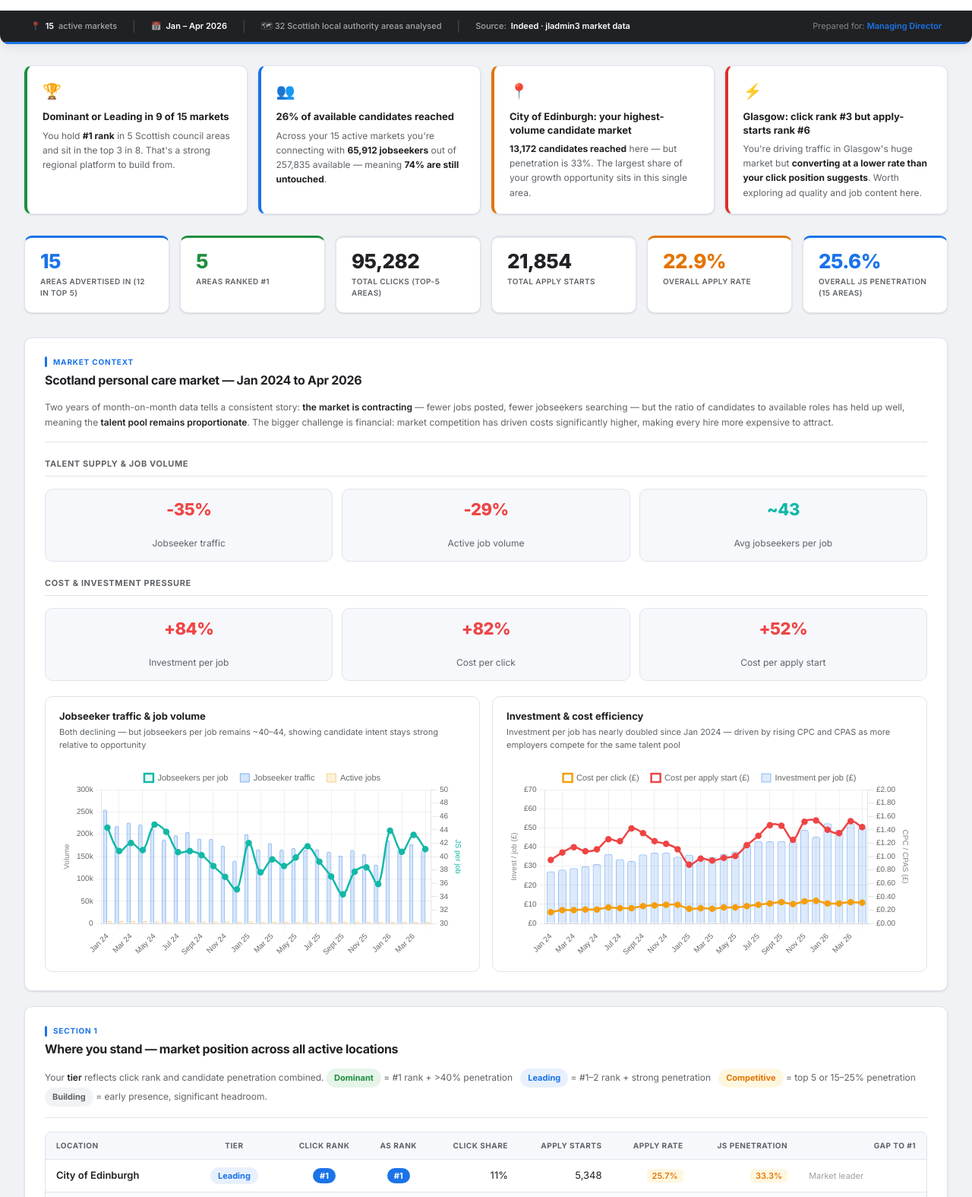
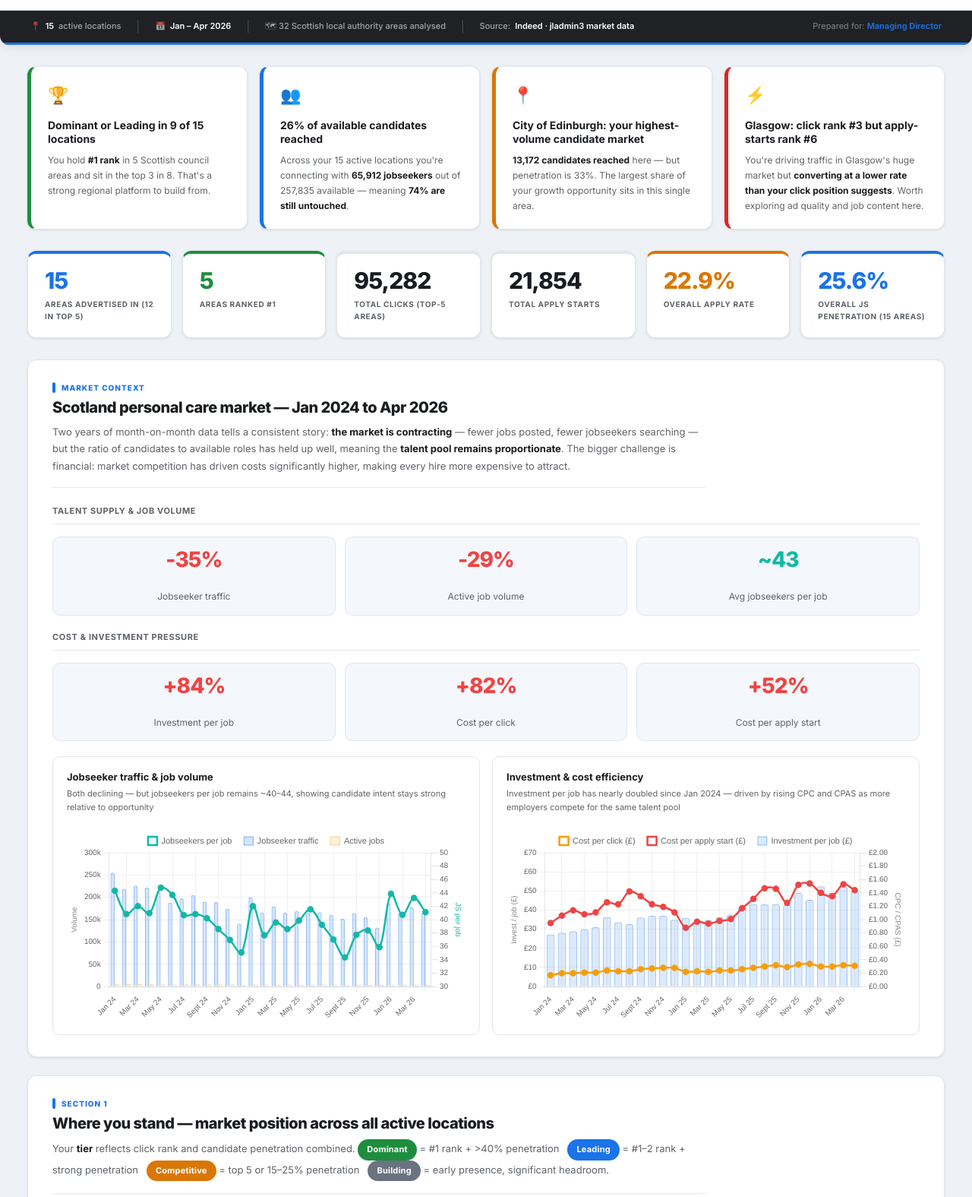
Before and after one commit to harygarding/callin-scotland-briefing, a plain HTML site: page index.html in a window 1280 px wide. Shown: the part 65-1640 px from the top of the page at 76% size. Drawn offline with nearby package versions, Linux system fonts and the light colour scheme.

Commit message:
Visual refresh — stronger typography, tier badges, spacing
Co-authored-by: Cursor <cursoragent@cursor.com>

```diff
--- a/index.html
+++ b/index.html
@@ -12,29 +12,30 @@
 *, *::before, *::after { box-sizing: border-box; margin: 0; padding: 0; }
 
 :root {
-  --navy:       #202124;
+  --navy:       #1a1c20;
   --navy-mid:   #3c4043;
   --navy-light: #e8f0fd;
   --accent:     #1a73e8;
-  --accent-bg:  #e8f0fd;
+  --accent-bg:  #eaf2ff;
   --green:      #1e8e3e;
   --green-bg:   #e6f4ea;
-  --amber:      #e37400;
-  --amber-bg:   #fef7e0;
-  --red:        #d93025;
-  --red-bg:     #fce8e6;
-  --bg:         #f0f2f5;
+  --amber:      #d97706;
+  --amber-bg:   #fef3c7;
+  --red:        #dc2626;
+  --red-bg:     #fee2e2;
+  --bg:         #eef1f6;
   --surface:    #ffffff;
-  --border:     #e0e4ea;
-  --text:       #202124;
+  --border:     #e2e6ed;
+  --text:       #1a1c20;
   --text-2:     #5f6368;
   --text-3:     #9aa0a6;
-  --stripe:     #fafbfc;
+  --stripe:     #f8fafc;
   --row-hover:  #eef4ff;
-  --header-bg:  #f6f8fc;
-  --shadow-sm:  0 1px 3px rgba(0,0,0,.08), 0 1px 2px rgba(0,0,0,.05);
-  --shadow-md:  0 4px 12px rgba(0,0,0,.08), 0 2px 4px rgba(0,0,0,.05);
-  --radius:     10px;
+  --header-bg:  #f4f7fb;
+  --shadow-sm:  0 1px 4px rgba(0,0,0,.07), 0 1px 2px rgba(0,0,0,.04);
+  --shadow-md:  0 6px 20px rgba(0,0,0,.09), 0 2px 6px rgba(0,0,0,.05);
+  --shadow-lg:  0 12px 32px rgba(0,0,0,.10), 0 4px 10px rgba(0,0,0,.06);
+  --radius:     12px;
 }
 
 body {
@@ -42,12 +43,13 @@ body {
   background: var(--bg);
   color: var(--text);
   font-size: 14px;
-  line-height: 1.5;
+  line-height: 1.6;
   -webkit-font-smoothing: antialiased;
+  -moz-osx-font-smoothing: grayscale;
 }
 
 /* ── Layout ─────────────────────────────────────────────────── */
-.page { max-width: 1280px; margin: 0 auto; padding: 0 32px 80px; }
+.page { max-width: 1300px; margin: 0 auto; padding: 0 36px 100px; }
 
 /* ── Header ──────────────────────────────────────────────────── */
 .header-wrap { margin-bottom: 28px; box-shadow: 0 2px 16px rgba(0,0,0,.1); border-radius: 0 0 12px 12px; overflow: hidden; }
@@ -106,20 +108,20 @@ body {
   display: grid;
   grid-template-columns: repeat(6, 1fr);
   gap: 14px;
-  margin-bottom: 32px;
+  margin-bottom: 28px;
 }
 .kpi {
   background: var(--surface);
   border: 1px solid var(--border);
   border-radius: var(--radius);
-  padding: 18px 20px;
-  border-top: 3px solid var(--border);
+  padding: 20px 22px;
+  border-top: 4px solid var(--border);
   box-shadow: var(--shadow-sm);
-  transition: box-shadow .15s, transform .15s;
+  transition: box-shadow .2s, transform .2s;
 }
-.kpi:hover { box-shadow: var(--shadow-md); transform: translateY(-1px); }
-.kpi-value { font-size: 26px; font-weight: 800; letter-spacing: -0.6px; line-height: 1; color: var(--navy); }
-.kpi-label { font-size: 10px; color: var(--text-2); margin-top: 6px; font-weight: 600; text-transform: uppercase; letter-spacing: 0.4px; }
+.kpi:hover { box-shadow: var(--shadow-md); transform: translateY(-2px); }
+.kpi-value { font-size: 30px; font-weight: 800; letter-spacing: -1px; line-height: 1; color: var(--navy); }
+.kpi-label { font-size: 10px; color: var(--text-2); margin-top: 8px; font-weight: 700; text-transform: uppercase; letter-spacing: 0.6px; }
 .kpi.accent  { border-top-color: var(--accent); }
 .kpi.accent  .kpi-value { color: var(--accent); }
 .kpi.green   { border-top-color: var(--green); }
@@ -128,14 +130,15 @@ body {
 .kpi.amber   .kpi-value { color: var(--amber); }
 
 /* ── Section shell ───────────────────────────────────────────── */
-.section { margin-bottom: 20px; background: var(--surface); border-radius: var(--radius); border: 1px solid var(--border); box-shadow: var(--shadow-sm); padding: 24px 26px; }
+.section { margin-bottom: 24px; background: var(--surface); border-radius: var(--radius); border: 1px solid var(--border); box-shadow: var(--shadow-sm); padding: 28px 32px; }
 .section-hd {
-  font-size: 10px; font-weight: 700; letter-spacing: 0.8px;
+  font-size: 10px; font-weight: 800; letter-spacing: 1px;
   text-transform: uppercase; color: var(--accent);
-  display: flex; align-items: center; gap: 8px; margin-bottom: 4px;
+  display: flex; align-items: center; gap: 8px; margin-bottom: 6px;
 }
-.section-hd::before { content:''; display:block; width:3px; height:14px; background:var(--accent); border-radius:2px; flex-shrink:0; }
-.section-title { font-size: 16px; font-weight: 700; color: var(--navy); letter-spacing: -0.3px; margin-bottom: 14px; }
+.section-hd::before { content:''; display:block; width:4px; height:14px; background:var(--accent); border-radius:2px; flex-shrink:0; }
+.section-title { font-size: 20px; font-weight: 800; color: var(--navy); letter-spacing: -0.5px; margin-bottom: 8px; line-height: 1.25; }
+.section-subtitle { font-size: 13px; color: var(--text-2); margin-bottom: 20px; line-height: 1.5; }
 
 /* ── Badges ──────────────────────────────────────────────────── */
 .badge { display:inline-block; padding:2px 9px; border-radius:20px; font-size:11px; font-weight:700; }
@@ -150,21 +153,21 @@ body {
 .tag-red    { background: var(--red-bg);   color: var(--red);   border-radius: 5px; padding: 2px 7px; font-size: 11px; font-weight: 600; }
 
 /* ── Tables ──────────────────────────────────────────────────── */
-.tbl-wrap { overflow-x: auto; border: 1px solid var(--border); border-radius: 8px; }
-.tbl-wrap.scrollable { max-height: 460px; overflow-y: auto; }
+.tbl-wrap { overflow-x: auto; border: 1px solid var(--border); border-radius: 10px; }
+.tbl-wrap.scrollable { max-height: 480px; overflow-y: auto; }
 table { width: 100%; border-collapse: collapse; font-size: 13px; }
 thead th {
   background: var(--header-bg);
-  font-size: 10px; font-weight: 700; text-transform: uppercase;
-  letter-spacing: 0.5px; color: var(--text-2);
-  padding: 10px 14px; text-align: left; border-bottom: 1px solid var(--border);
+  font-size: 10px; font-weight: 800; text-transform: uppercase;
+  letter-spacing: 0.7px; color: var(--text-2);
+  padding: 12px 16px; text-align: left; border-bottom: 1px solid var(--border);
   white-space: nowrap; position: sticky; top: 0; z-index: 1;
 }
 th.r, td.r { text-align: right; }
 th.c, td.c { text-align: center; }
 tbody tr:nth-child(even) { background: var(--stripe); }
 tbody tr:hover           { background: var(--row-hover); }
-tbody td { padding: 10px 14px; border-bottom: 1px solid var(--border); vertical-align: middle; transition: background .1s; }
+tbody td { padding: 12px 16px; border-bottom: 1px solid var(--border); vertical-align: middle; transition: background .1s; }
 tbody tr:last-child td { border-bottom: none; }
 td.name { font-weight: 600; }
 td.muted { color: var(--text-2); font-size: 12px; }
@@ -186,25 +189,26 @@ tr.callin-row td { font-weight: 700; color: #1a73e8; }
 /* ── Chart card ──────────────────────────────────────────────── */
 .chart-grid { display: grid; grid-template-columns: 1fr 1fr; gap: 16px; }
 .chart-card { background: var(--header-bg); border: 1px solid var(--border); border-radius: 8px; padding: 18px; }
-.stat-card { background: var(--navy-light); border-radius: 8px; text-align: center; border: 1px solid #d2e3fc; }
-.stat-value { font-size: 20px; font-weight: 800; color: var(--accent); letter-spacing: -0.4px; }
-.stat-label { font-size: 10px; color: var(--text-2); margin-top: 3px; font-weight: 600; text-transform: uppercase; letter-spacing: 0.3px; }
+.stat-card { background: var(--accent-bg); border-radius: 10px; text-align: center; border: 1px solid #c7d7f9; padding: 14px 12px; }
+.stat-value { font-size: 24px; font-weight: 800; color: var(--accent); letter-spacing: -0.6px; }
+.stat-label { font-size: 10px; color: var(--text-2); margin-top: 5px; font-weight: 700; text-transform: uppercase; letter-spacing: 0.5px; }
 .chart-card h4 { font-size: 13px; font-weight: 700; margin-bottom: 2px; color: var(--navy); }
 .chart-card p  { font-size: 11px; color: var(--text-2); margin-bottom: 14px; }
 .chart-wrap { position: relative; height: 220px; }
 
 /* ── Competitor cards ────────────────────────────────────────── */
-.comp-grid { display: grid; grid-template-columns: repeat(3, 1fr); gap: 14px; }
+.comp-grid { display: grid; grid-template-columns: repeat(3, 1fr); gap: 16px; }
 .comp-card {
-  background: var(--header-bg); border: 1px solid var(--border);
-  border-radius: 10px; padding: 16px 18px;
-  transition: box-shadow .15s, transform .15s;
+  background: var(--surface); border: 1px solid var(--border);
+  border-radius: 12px; padding: 20px 22px;
+  transition: box-shadow .2s, transform .2s;
+  box-shadow: var(--shadow-sm);
 }
-.comp-card:hover { box-shadow: var(--shadow-md); transform: translateY(-1px); }
-.comp-card-name { font-size: 12px; font-weight: 700; margin-bottom: 8px; color: var(--navy); line-height: 1.4; }
-.comp-card-count { font-size: 28px; font-weight: 800; color: var(--accent); letter-spacing: -0.5px; line-height: 1; }
-.comp-card-label { font-size: 10px; color: var(--text-2); margin-top: 3px; font-weight: 600; text-transform: uppercase; letter-spacing: 0.3px; }
-.comp-card-areas { font-size: 11px; color: var(--text-3); margin-top: 10px; line-height: 1.6; border-top: 1px solid var(--border); padding-top: 8px; }
+.comp-card:hover { box-shadow: var(--shadow-md); transform: translateY(-2px); }
+.comp-card-name { font-size: 13px; font-weight: 700; margin-bottom: 12px; color: var(--navy); line-height: 1.4; }
+.comp-card-count { font-size: 36px; font-weight: 800; color: var(--accent); letter-spacing: -1px; line-height: 1; }
+.comp-card-label { font-size: 10px; color: var(--text-2); margin-top: 4px; font-weight: 700; text-transform: uppercase; letter-spacing: 0.5px; }
+.comp-card-areas { font-size: 11px; color: var(--text-3); margin-top: 12px; line-height: 1.7; border-top: 1px solid var(--border); padding-top: 10px; }
 
 /* ── Gap bar ─────────────────────────────────────────────────── */
 .gap-bar-wrap { display: flex; align-items: center; gap: 8px; min-width: 120px; }
@@ -212,24 +216,24 @@ tr.callin-row td { font-weight: 700; color: #1a73e8; }
 .gap-bar-fill { height: 100%; border-radius: 3px; background: var(--accent); }
 
 /* ── Insight cards ───────────────────────────────────────────── */
-.insight-grid { display: grid; grid-template-columns: repeat(4, 1fr); gap: 14px; margin-bottom: 28px; }
+.insight-grid { display: grid; grid-template-columns: repeat(4, 1fr); gap: 16px; margin-bottom: 28px; }
 .insight-card {
   background: var(--surface); border: 1px solid var(--border);
-  border-radius: var(--radius); padding: 18px 20px;
-  border-left: 4px solid var(--accent);
+  border-radius: var(--radius); padding: 20px 22px;
+  border-left: 5px solid var(--accent);
   box-shadow: var(--shadow-sm);
-  transition: box-shadow .15s, transform .15s;
+  transition: box-shadow .2s, transform .2s;
 }
-.insight-card:hover { box-shadow: var(--shadow-md); transform: translateY(-1px); }
+.insight-card:hover { box-shadow: var(--shadow-md); transform: translateY(-2px); }
 .insight-card.positive { border-left-color: var(--green); }
 .insight-card.warning  { border-left-color: var(--amber); }
 .insight-card.alert    { border-left-color: var(--red); }
-.insight-icon  { font-size: 20px; margin-bottom: 10px; }
-.insight-head  { font-size: 13px; font-weight: 700; color: var(--navy); margin-bottom: 6px; line-height: 1.35; }
-.insight-body  { font-size: 12px; color: var(--text-2); line-height: 1.6; }
+.insight-icon  { font-size: 22px; margin-bottom: 12px; }
+.insight-head  { font-size: 14px; font-weight: 700; color: var(--navy); margin-bottom: 8px; line-height: 1.35; }
+.insight-body  { font-size: 12px; color: var(--text-2); line-height: 1.65; }
 .insight-body strong { color: var(--navy); font-weight: 700; }
 
-/* ── Section sub-label ───────────────────────────────────────── */
+/* ── Section intro text ──────────────────────────────────────── */
 /* ── Keyword signal board ────────────────────────────────────── */
 .kw-toggle {
   display: flex; gap: 8px; margin-bottom: 20px;
@@ -318,11 +322,11 @@ tr.callin-row td { font-weight: 700; color: #1a73e8; }
 }
 .mom-delta {
   display: block;
-  font-size: 22px;
+  font-size: 28px;
   font-weight: 800;
-  letter-spacing: -0.5px;
+  letter-spacing: -1px;
   line-height: 1.1;
-  margin-bottom: 3px;
+  margin-bottom: 4px;
 }
 .mom-delta.neg    { color: #ef4444; }
 .mom-delta.bad    { color: #ef4444; }
@@ -354,17 +358,18 @@ tr.callin-row td { font-weight: 700; color: #1a73e8; }
 
 /* ── Section intro ───────────────────────────────────────────── */
 .section-intro {
-  font-size: 12px; color: var(--text-2); margin-bottom: 18px;
-  line-height: 1.7; padding-bottom: 14px; border-bottom: 1px solid var(--border);
+  font-size: 13px; color: var(--text-2); margin-bottom: 22px;
+  line-height: 1.75; padding-bottom: 16px; border-bottom: 1px solid var(--border);
+  max-width: 860px;
 }
-.section-intro strong { color: var(--navy); font-weight: 600; }
+.section-intro strong { color: var(--navy); font-weight: 700; }
 
 /* ── Tier badges ─────────────────────────────────────────────── */
-.tier { display:inline-block; padding:3px 10px; border-radius:20px; font-size:11px; font-weight:700; white-space:nowrap; }
-.tier-dominant    { background: #e6f4ea; color: #1e8e3e; }
-.tier-leading     { background: #e8f0fd; color: #1a73e8; }
-.tier-competitive { background: #fef7e0; color: #e37400; }
-.tier-building    { background: #f1f3f4; color: #5f6368; }
+.tier { display:inline-block; padding:4px 12px; border-radius:20px; font-size:11px; font-weight:700; white-space:nowrap; letter-spacing: 0.2px; }
+.tier-dominant    { background: #1e8e3e; color: #fff; }
+.tier-leading     { background: #1a73e8; color: #fff; }
+.tier-competitive { background: #d97706; color: #fff; }
+.tier-building    { background: #6b7280; color: #fff; }
 
 @media (max-width: 1100px) {
   .insight-grid { grid-template-columns: repeat(2, 1fr); }
@@ -410,7 +415,7 @@ tr.callin-row td { font-weight: 700; color: #1a73e8; }
   <!-- Dark context strip -->
   <div class="topbar-context">
     <div class="topbar-context-left">
-      <span class="topbar-pill">📍 <strong>15</strong> active markets</span>
+      <span class="topbar-pill">📍 <strong>15</strong> active locations</span>
       <span class="topbar-pill-sep">|</span>
       <span class="topbar-pill">📅 <strong>Jan – Apr 2026</strong></span>
       <span class="topbar-pill-sep">|</span>
@@ -517,9 +522,9 @@ tr.callin-row td { font-weight: 700; color: #1a73e8; }
   <!-- 2 · Candidate penetration -->
   <div class="section">
     <div class="section-hd">Section 2</div>
-    <div class="section-title">Candidate reach — how much of each market you're accessing</div>
+    <div class="section-title">Candidate reach — how much of each location you're accessing</div>
     <p class="section-intro">
-      Penetration % = Call-In Homecare jobseeker attainment ÷ total available jobseekers in that market.
+      Penetration % = Call-In Homecare jobseeker attainment ÷ total available jobseekers in that location.
       This tells you how much of the candidate pool you're actually reaching — and how much is still out there.
     </p>
     <div style="display:grid;grid-template-columns:1fr 1fr;gap:20px;align-items:start">
@@ -589,17 +594,17 @@ tr.callin-row td { font-weight: 700; color: #1a73e8; }
   <div class="section">
     <div class="section-hd">Section 4</div>
     <div class="section-title">Competitive landscape — who you're up against most often</div>
-    <p class="section-intro">These advertisers appear alongside Call-In Homecare most frequently across your active markets. Understanding their strengths helps prioritise where to defend and where to attack.</p>
+    <p class="section-intro">These advertisers appear alongside Call-In Homecare most frequently across your active locations. Understanding their strengths helps prioritise where to defend and where to attack.</p>
     <div class="comp-grid" id="comp-grid"></div>
   </div>
 
-  <!-- 5 · Growth markets -->
+  <!-- 5 · Growth locations -->
   <div class="section">
     <div class="section-hd">Section 5</div>
-    <div class="section-title">Growth markets — where to go next</div>
+    <div class="section-title">Growth locations — where to go next</div>
     <p class="section-intro">
       Areas where Call-In Homecare either has early presence but low penetration, or no presence at all.
-      Sorted by market size — bigger markets represent more candidate volume to unlock.
+      Sorted by location size — larger locations represent more candidate volume to unlock.
     </p>
     <div class="tbl-wrap scrollable">
       <table>
@@ -607,11 +612,11 @@ tr.callin-row td { font-weight: 700; color: #1a73e8; }
           <tr>
             <th>Location</th>
             <th class="c">Our position</th>
-            <th class="r">Market clicks</th>
+            <th class="r">Location clicks</th>
             <th class="r">Available JS</th>
             <th class="r">We've reached</th>
             <th class="r">Penetration</th>
-            <th>Market leader</th>
+            <th>Location leader</th>
             <th class="r">Leader apply rate</th>
           </tr>
         </thead>
@@ -786,14 +791,14 @@ function renderInsights() {
     {
       cls: 'positive',
       icon: '🏆',
-      head: `Dominant or Leading in ${dominantAreas.length + leadingAreas.length} of ${pen_codes.length} markets`,
+      head: `Dominant or Leading in ${dominantAreas.length + leadingAreas.length} of ${pen_codes.length} locations`,
       body: `You hold <strong>#1 rank</strong> in 5 Scottish council areas and sit in the top 3 in 8. That's a strong regional platform to build from.`
     },
     {
       cls: '',
       icon: '👥',
       head: `${overallPen}% of available candidates reached`,
-      body: `Across your 15 active markets you're connecting with <strong>${n(totAttain)} jobseekers</strong> out of ${n(totMktJS)} available — meaning <strong>${100 - parseInt(overallPen)}% are still untouched</strong>.`
+      body: `Across your 15 active locations you're connecting with <strong>${n(totAttain)} jobseekers</strong> out of ${n(totMktJS)} available — meaning <strong>${100 - parseInt(overallPen)}% are still untouched</strong>.`
     },
     {
       cls: 'warning',
@@ -974,7 +979,7 @@ function renderDrilldown() {
     options: {
       indexAxis: 'y', responsive: true, maintainAspectRatio: false,
       plugins: { legend: { display: false }, tooltip: {
-        callbacks: { label: c => ` ${c.parsed.x.toFixed(1)}% of market clicks` }
+        callbacks: { label: c => ` ${c.parsed.x.toFixed(1)}% of location clicks` }
       }},
       scales: {
         x: { grid: { color: '#e8f0fd' }, ticks: { font:{size:11}, color:'#5f6368',
```
